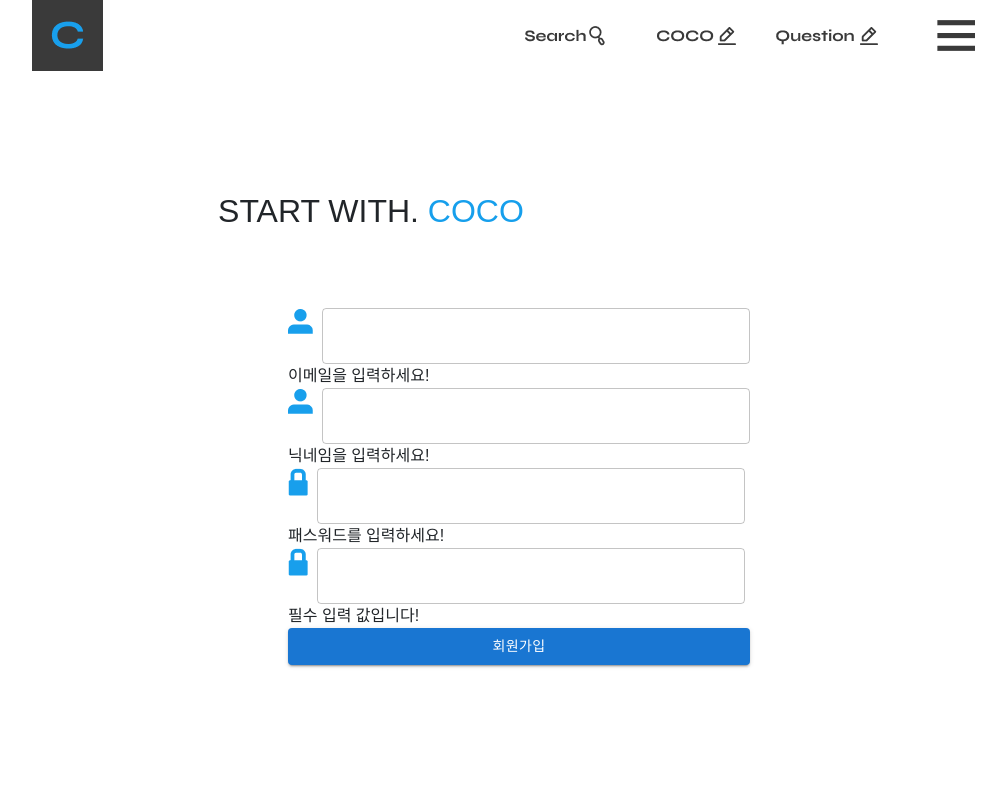
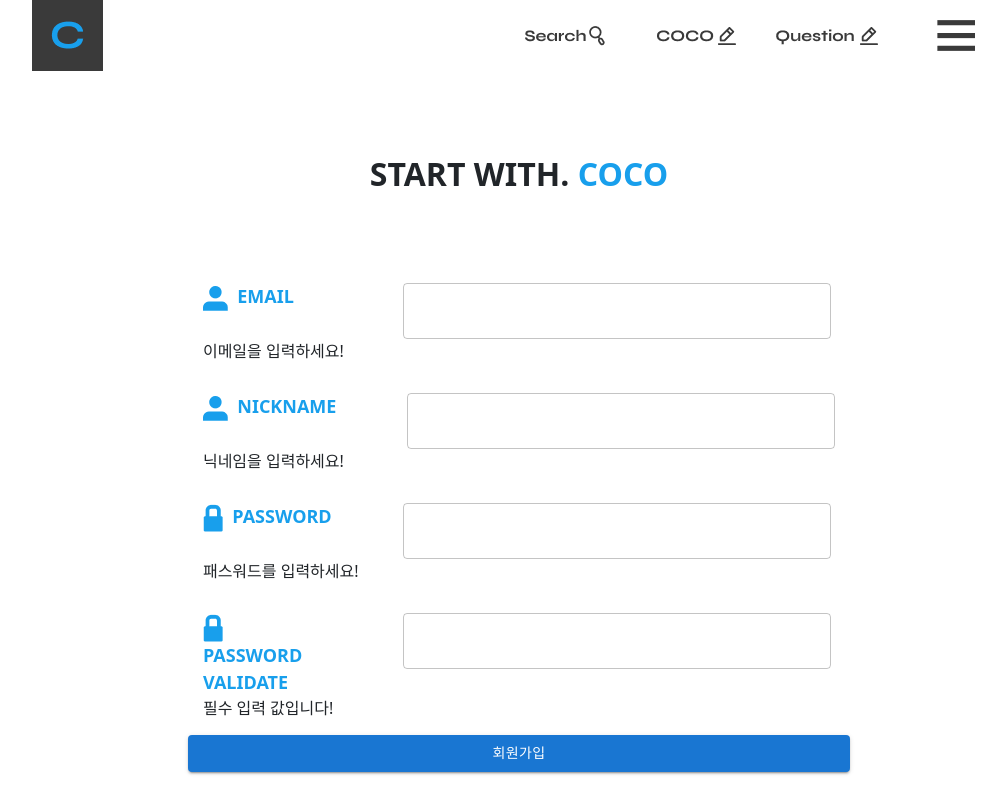
Before and after one commit to beansby/react-coco, a React (Create React App) app: page /signup in a window 1280 px wide. Shown: the top 800 px of the page, without its empty margins (121-1127 px from the left). Built offline with nearby package versions, Linux system fonts and the light colour scheme.

Commit message:
signin, signup css 수정

```diff
--- a/src/css/Login.scss
+++ b/src/css/Login.scss
@@ -24,18 +24,34 @@
     }
   }
   .signup-wrapper {
-    font-family: 'Noto Sans KR', sans-serif;
+    //font-family: 'Noto Sans KR', sans-serif;
     display: flex;
     flex-direction: column;
     align-items: center;
+    //background-color: black;
 
     .input-forms {
-      background-color: #ffffff;
+      //background-color: #ffffff;
       border-radius: 10px;
       display: flex;
       flex-direction: column;
+
+      .input-forms-item{
+        margin: 15px;
+
+        .input-label{
+          color: #189FEC;
+          font-size: large;
+          font-weight: bold;
+          padding-right: 20px;
+          width: 200px;
         }
+
       }
+
+    }
+  }
+
   .signUpCoco {
     color: #169fec;
   }
@@ -44,3 +60,8 @@
     width: 330px;
     margin-left: 10px;
   }
+
+  #link-signup {
+    margin: 0 auto;
+    padding: 30px;
+  }
--- a/src/css/Signup.scss
+++ b/src/css/Signup.scss
@@ -30,16 +30,27 @@
 }
 
 .signup-wrapper {
-  font-family: 'Noto Sans KR', sans-serif;
   display: flex;
   flex-direction: column;
   align-items: center;
 
   .input-forms {
-    background-color: #ffffff;
     border-radius: 10px;
     display: flex;
     flex-direction: column;
+
+    .input-forms-item{
+      margin: 15px;
+
+      .input-label{
+        color: #189FEC;
+        font-size: large;
+        font-weight: bold;
+        padding-right: 20px;
+        width: 200px;
+      }
+
+    }
   }
 }
 
--- a/src/views/Auth/Login.js
+++ b/src/views/Auth/Login.js
@@ -53,16 +53,23 @@ const Login = () => {
             onSubmit={submit}
         >
             {({ values, handleSubmit, handleChange }) => (
-                <div className="signup-wrapper">
+                <main className="signup-wrapper">
                     <ToastContainer />
 
+                    <header className='title-coco'>
+                        START WITH.
+                        <span className="title-accent-coco"> COCO </span>
+                    </header>
+
                     <form onSubmit={handleSubmit} autoComplete="off">
-                        <br /><br /><br /><br /><br /><br /><br /><br />
-                        <h2>START WITH. <span className="signUpCoco">COCO</span> </h2>
                         <div className="input-forms">
+                            {/*이메일*/}
                             <div className="input-forms-item">
-                                <div className="input-label"></div>
-                                <img src="Vector.png" alt='' /> &nbsp;
+
+                                <label className='input-label'>
+                                    <img src="Vector.png" alt='' />
+                                    &nbsp; EMAIL
+                                </label>
                                 <TextField
                                     value={values.email}
                                     name="email"
@@ -74,9 +81,15 @@ const Login = () => {
                                     <ErrorMessage name="email" />
                                 </div>
                             </div>
+
+                            {/*패스워드*/}
                             <div className="input-forms-item">
                                 <div className="input-label"></div>
-                                <img src="password.png" alt='' /> &nbsp;
+
+                                <label className='input-label'>
+                                    <img src="password.png" alt='' />
+                                    &nbsp; PASSWORD
+                                </label>
                                 <TextField
                                     value={values.password}
                                     name="password"
@@ -92,14 +105,15 @@ const Login = () => {
                             <Button
                                 color="primary"
                                 variant="contained"
-                                fullWidth
                                 type="submit"
                             >
                                 로그인
                             </Button>
+                            <a href='/signup' id='link-signup'> 회원이 아니십니까? </a>
                         </div>
                     </form>
-                </div>
+
+                </main>
             )}
         </Formik>
     );
--- a/src/views/Auth/Signup.js
+++ b/src/views/Auth/Signup.js
@@ -5,7 +5,7 @@ import { Formik, ErrorMessage } from "formik";
 import * as Yup from "yup";
 import { Button, TextField } from "@mui/material";
 import { useNavigate } from "react-router-dom";
-import "../../css/Signup.scss";
+import "../../css/Login.scss";
 
 const Signup = () => {
   const navigate = useNavigate();
@@ -71,15 +71,22 @@ const Signup = () => {
     >
 
       {({ values, handleSubmit, handleChange, errors }) => (
-        <div className="signup-wrapper">
+        <main className="signup-wrapper">
           <ToastContainer />
+            <header className='title-coco'>
+              START WITH.
+              <span className="title-accent-coco"> COCO </span>
+            </header>
+
           <form onSubmit={handleSubmit} autoComplete="off">
-            <br /><br /><br /><br /><br /><br /><br /><br />
-            <h2>START WITH. <span className="signUpCoco">COCO</span> </h2>
+
             <div className="input-forms">
+              {/*이메일*/}
               <div className="input-forms-item">
-                <div className="input-label"></div>
-                <img src="Vector.png" alt='' /> &nbsp;
+                <label className='input-label'>
+                  <img src="Vector.png" alt='' />
+                  &nbsp; EMAIL
+                </label>
                 <TextField
                   value={values.email}
                   name="email"
@@ -90,9 +97,14 @@ const Signup = () => {
                   {errors.email}
                 </div>
               </div>
+
+              {/*닉네임*/}
               <div className="input-forms-item">
-                <div className="input-label"></div>
-                <img src="Vector.png" alt='' /> &nbsp;
+                <label className='input-label'>
+                  <img src="Vector.png" alt='' />
+                  &nbsp; NICKNAME
+                </label>
+                 &nbsp;
                 <TextField
                   value={values.nickname}
                   name="nickname"
@@ -103,9 +115,13 @@ const Signup = () => {
                   {errors.nickname}
                 </div>
               </div>
+
+              {/*패스워드*/}
               <div className="input-forms-item">
-                <div className="input-label"></div>
-                <img src="password.png" alt='' /> &nbsp;
+                <label className='input-label'>
+                  <img src="password.png" alt='' />
+                  &nbsp; PASSWORD
+                </label>
                 <TextField
                   value={values.password}
                   name="password"
@@ -117,9 +133,13 @@ const Signup = () => {
                   {errors.password}
                 </div>
               </div>
+
+              {/*패스워드 체크*/}
               <div className="input-forms-item">
-                <div className="input-label"></div>
-                <img src="password.png" alt='' /> &nbsp;
+                <label className='input-label'>
+                  <img src="password.png" alt='' />
+                  <div> PASSWORD VALIDATE </div>
+                </label>
                 <TextField
                   value={values.password2}
                   name="password2"
@@ -141,7 +161,7 @@ const Signup = () => {
               </Button>
             </div>
           </form>
-        </div>
+        </main>
       )}
     </Formik>
   );
```
